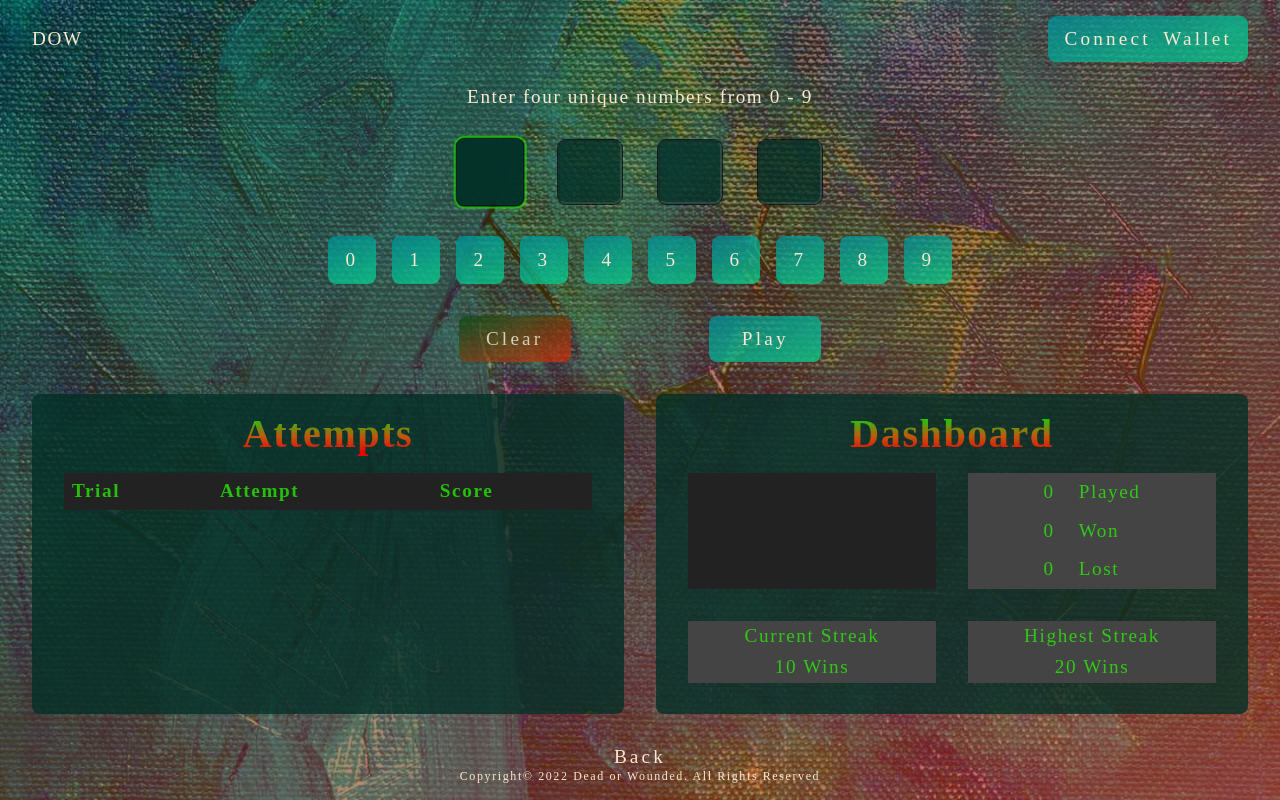
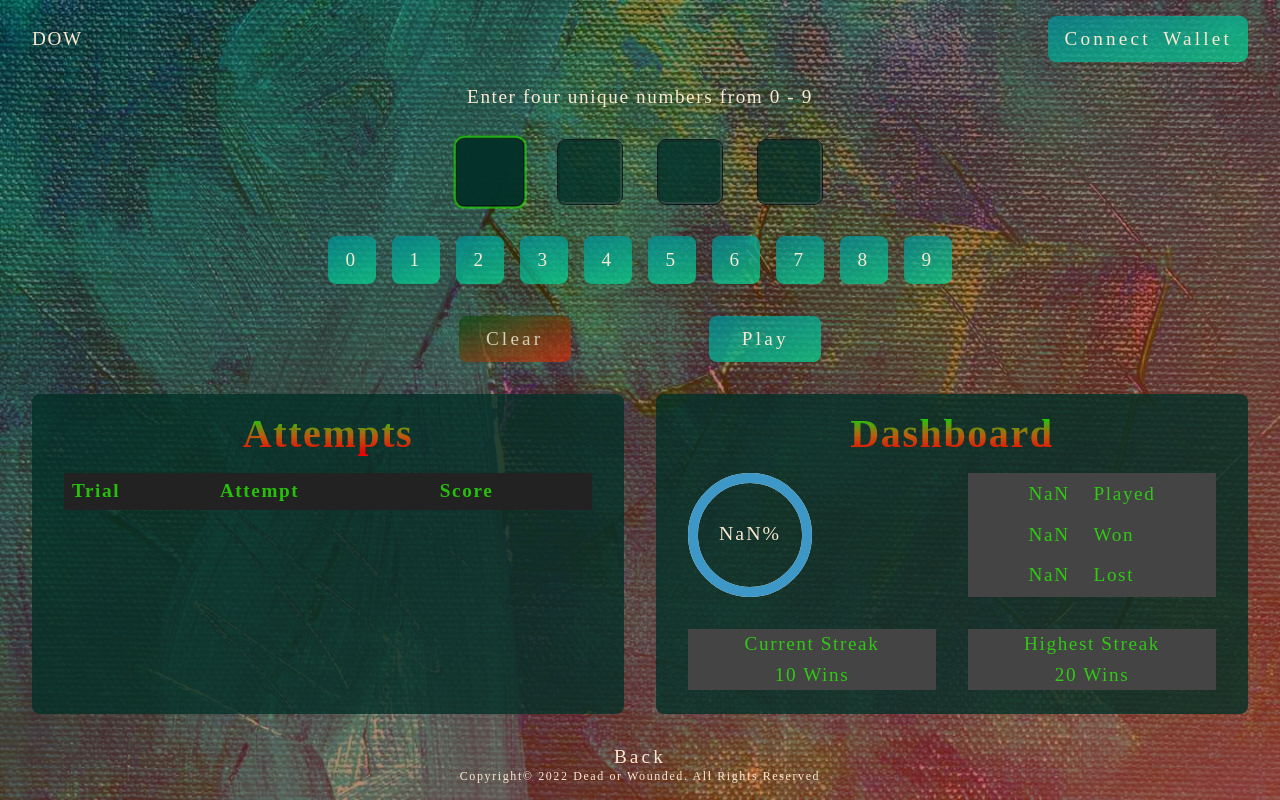
Before and after one commit to AbdulrasheedAdediran/dow-dApp-frontend, a React (Create React App) app: page /startGame in a window 1280 px wide. Built offline with nearby package versions, Linux system fonts and the light colour scheme; a web font is replaced by a local one.

Commit message:
scrollable table

```diff
--- a/src/components/container/StartGame/Attempts.css
+++ b/src/components/container/StartGame/Attempts.css
@@ -6,6 +6,8 @@
   border-radius: 0.5rem;
   display: block;
   color: var(--light-green);
+  /* overflow: scroll; */
+  /* margin-bottom: 2rem; */
 }
 .attempts h2 {
   width: 100%;
@@ -15,12 +17,10 @@
 .attempts table {
   width: 100%;
   line-height: 1.5;
-  width: 100%;
   border-collapse: collapse;
 }
 th,
 td {
-  /* border: 1px solid #000; */
   text-align: left;
   padding: 0.25rem 0.5rem;
 }
@@ -32,3 +32,33 @@ th {
 td {
   background-color: #444;
 }
+
+/* table {
+  display: flex;
+  flex-flow: column;
+  height: 100%;
+  width: 100%;
+} */
+/* table thead { */
+/* head takes the height it requires,
+    and it's not scaled when table is resized */
+/* flex: 0 0 auto; */
+/* width: calc(100% - 0.9em); */
+/* width: 100%; */
+/* } */
+/* table tbody { */
+/* body takes all the remaining available space */
+/* flex: 1 1 auto;
+  display: block;
+  overflow-y: scroll;
+  height: 5rem;
+  border: 2px solid red;
+}
+table tbody tr {
+  width: 100%;
+}
+table thead,
+table tbody tr {
+  display: table;
+  table-layout: fixed;
+} */
--- a/src/components/container/StartGame/Attempts.jsx
+++ b/src/components/container/StartGame/Attempts.jsx
@@ -33,7 +33,7 @@ const Attempts = (props) => {
               <td className="table__trial">
                 {roundScore.trial}/{maxTrials}
               </td>
-              <td className="table__attempt">{roundScore.attempt}</td>
+              <td className="table__attempt">{roundScore.attempt.join(" ")}</td>
               <td className="table__score">
                 {roundScore.dead} Dead - {roundScore.wounded} Wounded
               </td>
--- a/src/components/container/StartGame/Dashboard.css
+++ b/src/components/container/StartGame/Dashboard.css
@@ -31,16 +31,23 @@
   /* border: 2px solid white; */
 }
 .win-rate {
-  width: 100%;
+  width: 50%;
   display: grid;
   align-content: center;
   justify-content: center;
   /* border: 2px solid yellow; */
   text-align: center;
   color: var(--antique-white);
+  /* background-color: #222; */
+}
+.progressBar {
+  height: 100%;
+  /* width: 100%; */
+  /* border: 2px solid red; */
+  text-align: center;
+  white-space: pre-line;
+}
 
-  background-color: #222;
-}
 .played-won-lost {
   width: 100%;
   display: grid;
--- a/src/components/container/StartGame/Dashboard.jsx
+++ b/src/components/container/StartGame/Dashboard.jsx
@@ -1,11 +1,17 @@
 import React from "react";
+import "./Dashboard.css";
 import { CircularProgressbar, buildStyles } from "react-circular-progressbar";
-import "./Dashboard.css";
+import "react-circular-progressbar/dist/styles.css";
+// import { easeQuadInOut } from "d3-ease";
 
 const Dashboard = (props) => {
   let percentage = (props.won / props.played) * 100;
   let winRate = Math.round(percentage);
-
+  console.log("Percentage: ", percentage);
+  console.log("Win Rate: ", winRate);
+  console.log("Won: ", props.won);
+  console.log("Played: ", props.played);
+  console.log("Lost: ", props.lost);
   return (
     <section className="dashboard">
       <h2>Dashboard</h2>
@@ -15,45 +21,35 @@ const Dashboard = (props) => {
             {/* <p>Win Rate</p>
             <p>{winRate}%</p> */}
             <CircularProgressbar
-              value={percentage}
+              className="progressBar"
+              // valueStart={0}
+              // valueEnd={winRate}
+              // duration={1.4}
+              // easingFunction={easeQuadInOut}
+              value={winRate}
               text={`${winRate}%`}
-              styles={{
-                // Customize the root svg element
-                root: {},
-                // Customize the path, i.e. the "completed progress"
-                path: {
-                  // Path color
-                  stroke: `rgba(62, 152, 199, ${percentage / 100})`,
-                  // Whether to use rounded or flat corners on the ends - can use 'butt' or 'round'
-                  strokeLinecap: "butt",
-                  // Customize transition animation
-                  transition: "stroke-dashoffset 0.5s ease 0s",
-                  // Rotate the path
-                  transform: "rotate(0.25turn)",
-                  transformOrigin: "center center",
-                },
-                // Customize the circle behind the path, i.e. the "total progress"
-                trail: {
-                  // Trail color
-                  stroke: "#d6d6d6",
-                  // Whether to use rounded or flat corners on the ends - can use 'butt' or 'round'
-                  strokeLinecap: "butt",
-                  // Rotate the trail
-                  transform: "rotate(0.25turn)",
-                  transformOrigin: "center center",
-                },
-                // Customize the text
-                text: {
-                  // Text color
-                  fill: "#f88",
-                  // Text size
-                  fontSize: "16px",
-                },
-                // Customize background - only used when the `background` prop is true
-                background: {
-                  fill: "#3e98c7",
-                },
-              }}
+              styles={buildStyles({
+                // Rotation of path and trail, in number of turns (0-1)
+                rotation: 0,
+
+                // Whether to use rounded or flat corners on the ends - can use 'butt' or 'round'
+                strokeLinecap: "round",
+
+                // Text size
+                textSize: "1rem",
+
+                // How long animation takes to go from one percentage to another, in seconds
+                pathTransitionDuration: 0.5,
+
+                // Can specify path transition in more detail, or remove it entirely
+                // pathTransition: 'none',
+
+                // Colors
+                pathColor: `hsla(111, 97%, 49%, 0.75), ${winRate / 100})`,
+                textColor: "hsl(35, 80%, 90%)",
+                trailColor: "hsl(35, 80%, 90%)",
+                backgroundColor: "#333",
+              })}
             />
           </div>
           <div className="played-won-lost">
--- a/src/components/container/StartGame/StartGame.css
+++ b/src/components/container/StartGame/StartGame.css
@@ -9,12 +9,7 @@ section {
   text-align: center;
   padding-inline: 2rem;
 }
-.entries {
-  position: relative;
-  top: 0;
-  left: 0;
-  /* transform: translate(-50%, -50%); */
-}
+
 .input {
   display: flex;
   align-items: center;
--- a/src/components/container/StartGame/StartGame.jsx
+++ b/src/components/container/StartGame/StartGame.jsx
@@ -10,29 +10,39 @@ const StartGame = () => {
   const [playerInput, setPlayerInput] = useState([]);
   // Handles disabling/enabling input fields based on validity of input provided
   const [isDisabled, setIsDisabled] = useState(false);
-  let [dead, setDead] = useState(0);
-  let [wounded, setWounded] = useState(0);
-  const [attempt, setAttempt] = useState(["-", "-", "-", "-"]);
-  let [trials, setTrials] = useState(0);
   const [view, setView] = useState("hide");
   const randomNumbers = [4, 2, 3, 1];
   const [roundScores, setRoundScores] = useState([]);
   const clearBtn = document.querySelector(".clear");
   const playBtn = document.querySelector(".play");
   const numberBtn = document.querySelectorAll(".number-btn");
-  let played = 0;
-  let won = 0;
-  let lost = 0;
+  let getPlayed = parseInt(localStorage.getItem("Played"), 10);
+  let getWon = parseInt(localStorage.getItem("Won"), 10);
+  let getLost = parseInt(localStorage.getItem("Lost"), 10);
+  let [dead, setDead] = useState(0);
+  let [wounded, setWounded] = useState(0);
+  let [trials, setTrials] = useState(0);
+  let [played, setPlayed] = useState(getPlayed);
+  let [won, setWon] = useState(getWon);
+  let [lost, setLost] = useState(getLost);
+  localStorage.getItem("Won");
+  localStorage.getItem("Lost");
+  console.log("Local Storage Played", getPlayed);
+  console.log("Local Storage Won", getWon);
+  console.log("Local Storage Lost", getLost);
+  // localStorage.removeItem("Played");
+  // localStorage.removeItem("Won");
+  // localStorage.removeItem("Lost");
 
   const handleNumberButton = (e) => {
     const inputs = document.querySelectorAll("input");
 
-    numberBtn.addEventListener("click", (e) => {
-      e.preventDefault();
-      console.log("Clicked: ", e.target.value);
-      setPlayerInput([...playerInput, e.target.value]);
-      console.log(playerInput);
-    });
+    // numberBtn.addEventListener("click", (e) => {
+    //   e.preventDefault();
+    //   console.log("Clicked: ", e.target.value);
+    //   setPlayerInput([...playerInput, e.target.value]);
+    //   console.log(playerInput);
+    // });
   };
   const handlePlayerInput = (e) => {
     e.preventDefault();
@@ -258,16 +268,20 @@ const StartGame = () => {
         alert(winMessage);
         window.location.reload(false);
       }, 300);
-      won += 1;
-      played += 1;
+      setWon((won += 1));
+      setPlayed((played += 1));
+      localStorage.setItem("Won", won);
+      localStorage.setItem("Played", played);
     } else if (trials >= 7 && dead !== 4) {
       // Delay alert for few seconds for player to see wrong input
       setTimeout(() => {
         alert(loseMessage);
         window.location.reload(false);
       }, 300);
-      lost += 1;
-      played += 1;
+      setLost((lost += 1));
+      setPlayed((played += 1));
+      localStorage.setItem("Lost", lost);
+      localStorage.setItem("Played", played);
       // Reset game interface and values
       entries.reset();
       firstInput.attributes["disabled"] = setIsDisabled(false);
@@ -276,8 +290,8 @@ const StartGame = () => {
       setTrials((trials = trials = 0));
     }
 
-    setAttempt(playerInput);
-    console.log("Attempt:", attempt);
+    // setAttempt(playerInput);
+    // console.log("Attempt:", attempt);
     console.log("playerInput:", playerInput);
     console.log("Round scores:", roundScores);
     // console.log(`Random Numbers Generated: ${randomNumbers}`);
@@ -441,13 +455,13 @@ const StartGame = () => {
         <div className="attempts-and-dashboard">
           <Attempts
             trial={trials}
-            confirmedAttempt={attempt.join(" ")}
+            confirmedAttempt={playerInput}
             dead={dead}
             wounded={wounded}
             roundScores={roundScores}
           />
 
-          <Dashboard played={played} won={won} lost={lost} />
+          <Dashboard played={getPlayed} won={getWon} lost={getLost} />
         </div>
         <Link to="/">
           <button>Back</button>
```
